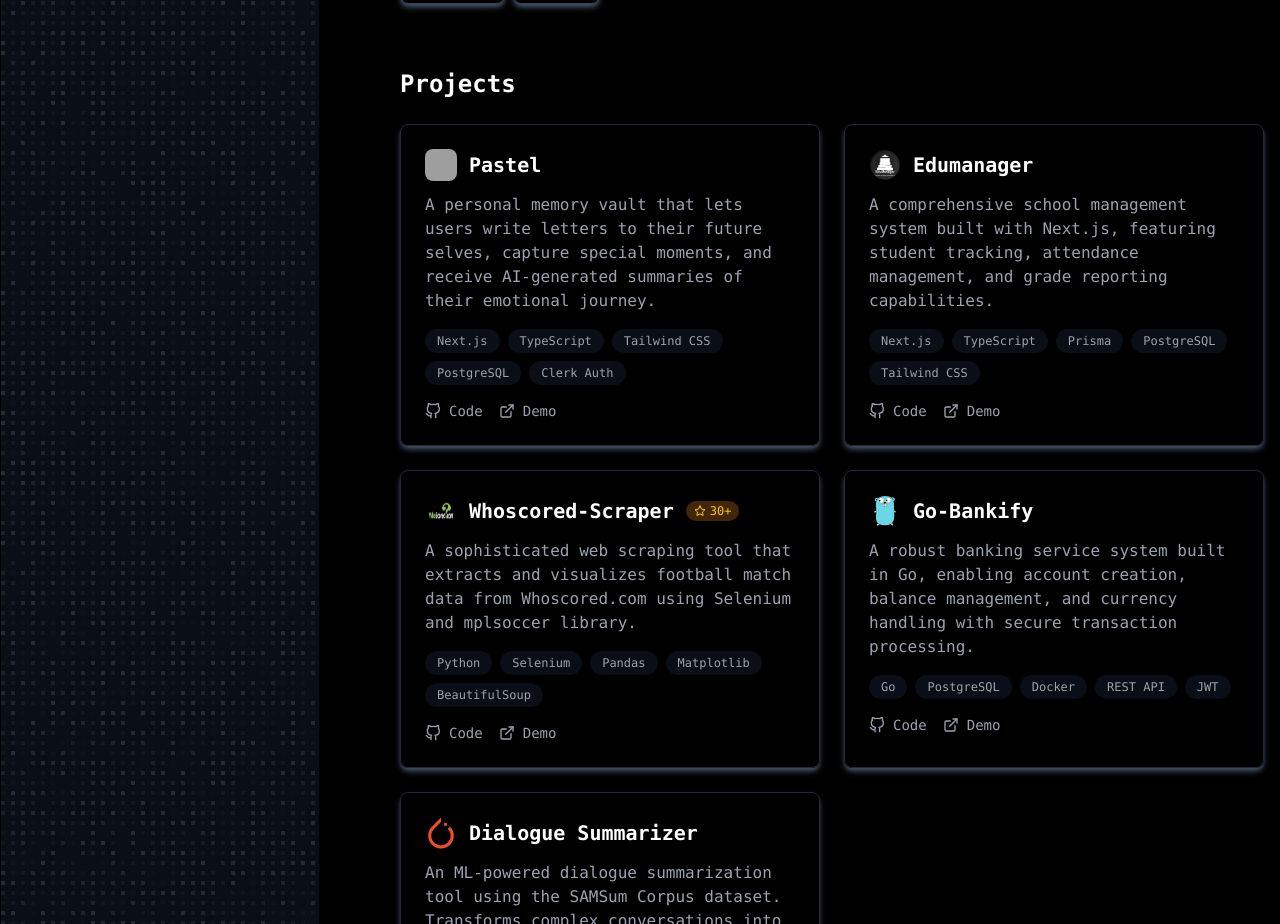
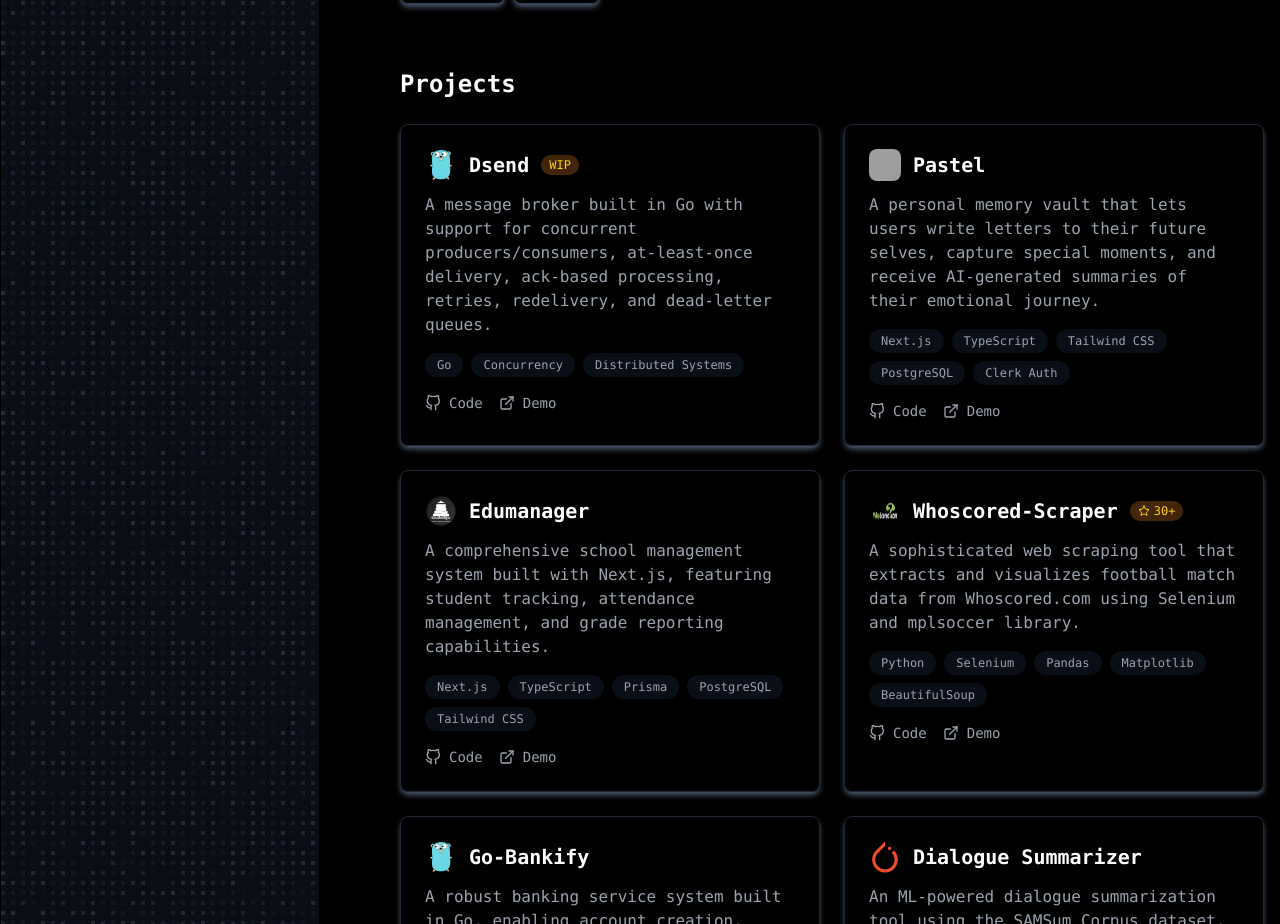
Before and after one commit to Ali-Hasan-Khan/portfolio, a Next.js app: page / in a window 1280 px wide. Shown: the part 1020-1944 px from the top of the page. Built offline with nearby package versions, Linux system fonts and the light colour scheme; no server answers; grey boxes are pictures that could not be loaded; a web font is replaced by a local one.

Commit message:
add new project

```diff
--- a/app/page.tsx
+++ b/app/page.tsx
@@ -56,7 +56,7 @@ export default function Home() {
         // Replace 'Ali-Hasan-Khan' with your actual GitHub username
         const username = "Ali-Hasan-Khan";
         const response = await fetch(
-          `/api/github-contributions?username=${username}`
+          `/api/github-contributions?username=${username}`,
         );
         const data = await response.json();
 
@@ -68,7 +68,7 @@ export default function Home() {
         console.error("Error fetching GitHub contributions:", error);
         // Fallback to random data if fetch fails
         setContributionData(
-          Array.from({ length: 52 * 7 }, () => Math.floor(Math.random() * 5))
+          Array.from({ length: 52 * 7 }, () => Math.floor(Math.random() * 5)),
         );
         setTotalContributions(2019);
       }
@@ -241,7 +241,7 @@ export default function Home() {
                     }`}
                   ></div>
                 );
-              })
+              }),
             )}
           </div>
 
@@ -732,6 +732,57 @@ export default function Home() {
           </h2>
 
           <div className="grid grid-cols-1 md:grid-cols-2 gap-6">
+            {/* Project 0 - Dsend */}
+            <div className="border border-gray-800 shadow-md shadow-slate-600 rounded-md p-6 bg-black/30 hover:bg-gray-900/30 transition-colors">
+              <div className="flex items-center gap-3 mb-3">
+                <img
+                  src="/go-bankify-logo.png"
+                  alt="Dsend logo"
+                  className="w-8 h-8 rounded-md"
+                />
+                <h3 className="text-xl font-semibold text-white">Dsend</h3>
+                <span className="px-2 py-0.5 text-xs rounded-full bg-yellow-900/60 text-yellow-400 flex items-center gap-1">
+                  WIP
+                </span>
+              </div>
+              <p className="text-gray-400 mb-4">
+                A message broker built in Go with support for concurrent
+                producers/consumers, at-least-once delivery, ack-based
+                processing, retries, redelivery, and dead-letter queues.
+              </p>
+
+              <div className="flex flex-wrap gap-2 mb-4">
+                <span className="px-3 py-1 text-xs rounded-full bg-gray-900/60 text-gray-400">
+                  Go
+                </span>
+                <span className="px-3 py-1 text-xs rounded-full bg-gray-900/60 text-gray-400">
+                  Concurrency
+                </span>
+                <span className="px-3 py-1 text-xs rounded-full bg-gray-900/60 text-gray-400">
+                  Distributed Systems
+                </span>
+              </div>
+
+              <div className="flex space-x-4">
+                <Link
+                  href="https://github.com/Ali-Hasan-Khan/dsend"
+                  target="_blank"
+                  className="text-gray-400 hover:text-white transition-colors flex items-center gap-2"
+                >
+                  <FiGithub />
+                  <span className="text-sm">Code</span>
+                </Link>
+                <Link
+                  href="https://github.com/Ali-Hasan-Khan/dsend"
+                  target="_blank"
+                  className="text-gray-400 hover:text-white transition-colors flex items-center gap-2"
+                >
+                  <FiExternalLink />
+                  <span className="text-sm">Demo</span>
+                </Link>
+              </div>
+            </div>
+
             {/* Project 1 - Pastel */}
             <div className="border border-gray-800 shadow-md shadow-slate-600 rounded-md p-6 bg-black/30 hover:bg-gray-900/30 transition-colors">
               <div className="flex items-center gap-3 mb-3">
```
Lines whose indentation alone changed are shown as unchanged.
